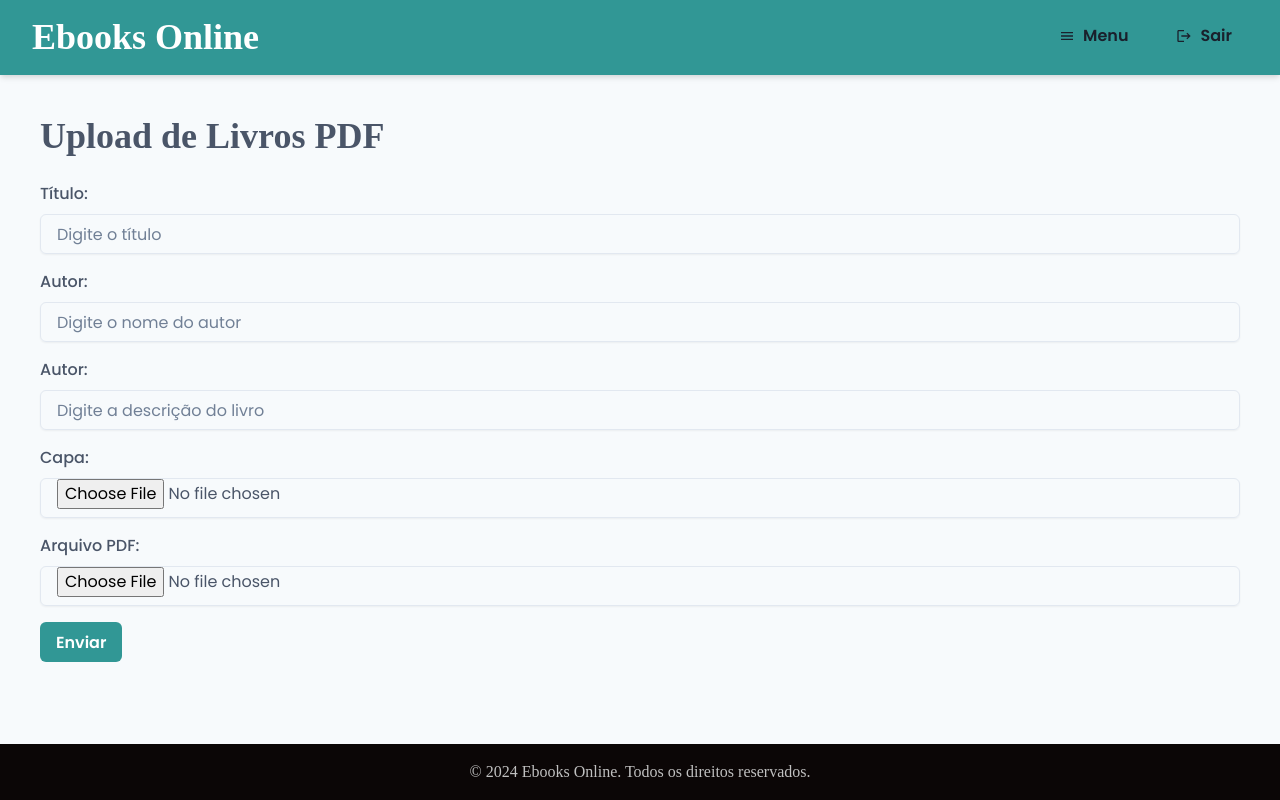
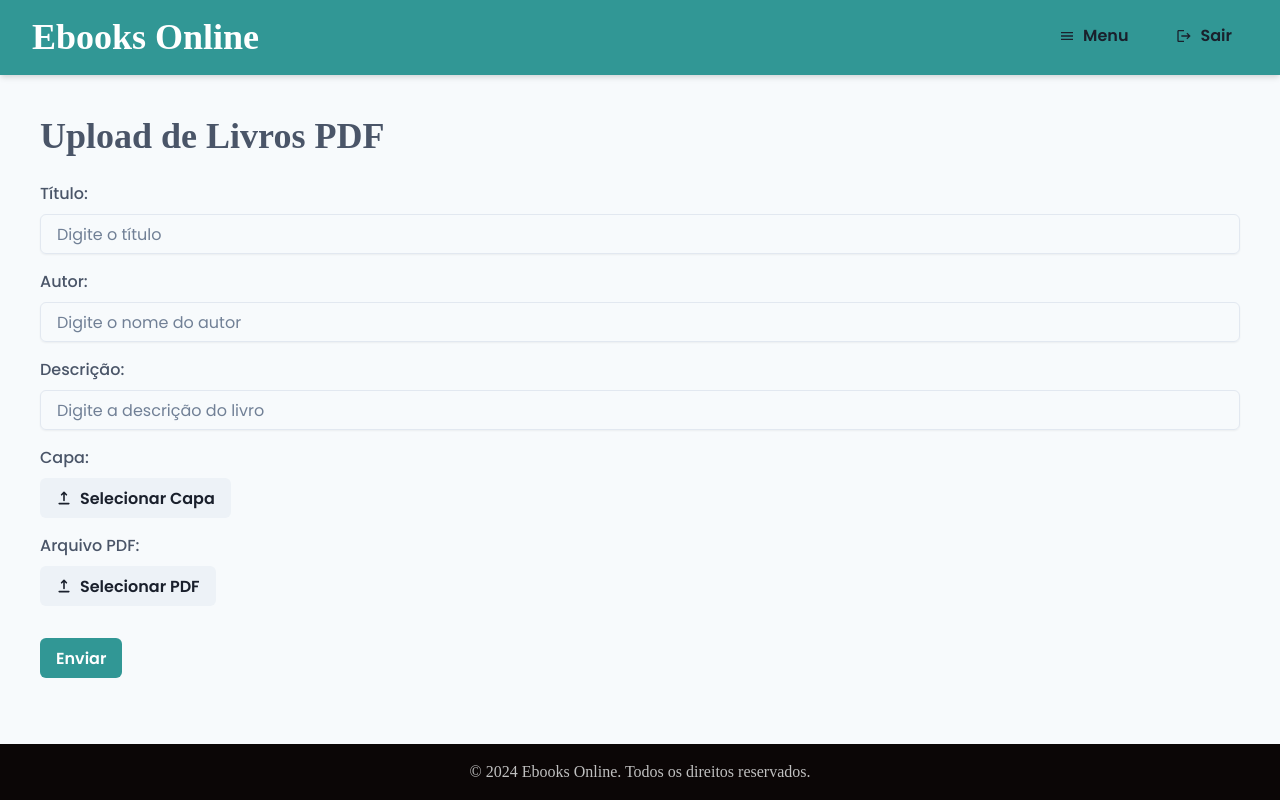
Before and after one commit to HeloisaFelizardo/ebooks-online-app, a React (Vite) app: page /admin/upload in a window 1280 px wide. Built offline with nearby package versions, Linux system fonts and the light colour scheme; sample sign-in values are in the browser's storage; a web font is replaced by a local one.

Commit message:
modified: adicionando icone de upload, estilizando botão de upload

```diff
--- a/src/hooks/useDownload.js
+++ b/src/hooks/useDownload.js
@@ -36,8 +36,8 @@ const useDownload = () => {
       if (error.response && error.response.status === 403) {
         setToken(null); // Limpa o token
         toast({
-          title: 'Não foi possível fazer o download',
-          description: 'Sessão expirada. Faça o login novamente.',
+          title: 'Sessão expirada.',
+          description: 'Você precisa estar logado para fazer download de livros.',
           status: 'error',
           duration: 5000,
           isClosable: true,
--- a/src/pages/admin/Upload.jsx
+++ b/src/pages/admin/Upload.jsx
@@ -7,35 +7,48 @@ import {
   FormLabel,
   FormControl,
   useToast,
-  FormErrorMessage, Spinner
+  FormErrorMessage,
+  Spinner,
+  Icon
 } from '@chakra-ui/react';
-import {postBook} from "../../services/bookService.js";
+import { postBook } from "../../services/bookService.js";
 import useForm from "../../hooks/useForm.js";
-import {useAuth} from "../../hooks/useAuth.js";
-import {useState} from "react";
+import { useAuth } from "../../hooks/useAuth.js";
+import { useState, useRef } from "react";
+import { HiUpload } from "react-icons/hi";
 
 const Upload = () => {
   const [loading, setLoading] = useState(false);
+  const [coverName, setCoverName] = useState("");
+  const [pdfName, setPdfName] = useState("");
+
+  const coverInputRef = useRef();
+  const pdfInputRef = useRef();
 
   const validationRules = {
     title: (value) => (!value ? 'Título é obrigatório' : ''),
     author: (value) => (!value ? 'Autor é obrigatório' : ''),
-    cover: (value) => (!value ? 'Capa do livro é obrigatório' : ''),
+    cover: (value) => (!value ? 'Capa do livro é obrigatória' : ''),
     description: (value) => (!value ? 'Descrição é obrigatória' : ''),
     pdf: (value) => (!value ? 'Livro PDF é obrigatório' : ''),
   };
 
-  const {formData, error, validate, handleChange} = useForm(
-    {title: '', author: '', description: '', cover: null, pdf: null},
+  const { formData, error, validate, handleChange } = useForm(
+    { title: '', author: '', description: '', cover: null, pdf: null },
     validationRules
   );
 
   const toast = useToast();
-  const {token} = useAuth();
+  const { token } = useAuth();
 
   const handleFileChange = (event) => {
-    const {name, files} = event.target;
-    handleChange({target: {name, value: files[0]}});
+    const { name, files } = event.target;
+    const file = files[0];
+    if (file) {
+      handleChange({ target: { name, value: file } });
+      if (name === "cover") setCoverName(file.name);
+      if (name === "pdf") setPdfName(file.name);
+    }
   };
 
   const handleSubmit = async (event) => {
@@ -43,7 +56,7 @@ const Upload = () => {
 
     if (!validate()) return;
 
-    const {title, author, description, cover, pdf} = formData;
+    const { title, author, description, cover, pdf } = formData;
 
     const formDataObj = new FormData();
     formDataObj.append('title', title);
@@ -66,25 +79,19 @@ const Upload = () => {
         isClosable: true,
       });
     } catch (e) {
-      if (e.response && e.response.status === 400 && e.response.data.error === 'Livro já cadastrado.') {
-        toast({
-          title: 'Erro no upload',
-          description: 'Esse livro já foi cadastrado.',
-          status: 'error',
-          duration: 5000,
-          isClosable: true,
-        });
-      } else {
-        console.error("Erro ao fazer upload do livro:", e);
+      const message = e.response?.status === 400 && e.response.data.error === 'Livro já cadastrado.'
+        ? 'Esse livro já foi cadastrado.'
+        : e.response?.status === 403
+          ? 'Você precisa estar logado para fazer upload de livros.'
+          : 'Algo deu errado ao fazer upload do livro.';
 
-        toast({
-          title: 'Erro no upload',
-          description: 'Algo deu errado ao fazer upload do livro.',
-          status: 'error',
-          duration: 5000,
-          isClosable: true,
-        });
-      }
+      toast({
+        title: 'Erro no upload',
+        description: message,
+        status: 'error',
+        duration: 5000,
+        isClosable: true,
+      });
     } finally {
       setLoading(false);
     }
@@ -108,24 +115,44 @@ const Upload = () => {
         </FormControl>
 
         <FormControl mb={4} isInvalid={error.description}>
-          <FormLabel>Autor:</FormLabel>
+          <FormLabel>Descrição:</FormLabel>
           <Input type="text" name="description" placeholder="Digite a descrição do livro" onChange={handleChange} boxShadow="sm"/>
           {error.description && <FormErrorMessage>{error.description}</FormErrorMessage>}
         </FormControl>
 
         <FormControl mb={4} isInvalid={error.cover}>
           <FormLabel>Capa:</FormLabel>
-          <Input type="file" accept="image/*" name="cover" boxShadow="sm" onChange={handleFileChange}/>
+          <Input
+            type="file"
+            accept="image/*"
+            name="cover"
+            ref={coverInputRef}
+            onChange={handleFileChange}
+            style={{ display: 'none' }}
+          />
+          <Button onClick={() => coverInputRef.current.click()} leftIcon={<Icon as={HiUpload} />}>
+            {coverName || 'Selecionar Capa'}
+          </Button>
           {error.cover && <FormErrorMessage>{error.cover}</FormErrorMessage>}
         </FormControl>
 
         <FormControl mb={4} isInvalid={error.pdf}>
           <FormLabel>Arquivo PDF:</FormLabel>
-          <Input type="file" accept="application/pdf" name="pdf" boxShadow="sm" onChange={handleFileChange}/>
+          <Input
+            type="file"
+            accept="application/pdf"
+            name="pdf"
+            ref={pdfInputRef}
+            onChange={handleFileChange}
+            style={{ display: 'none' }}
+          />
+          <Button onClick={() => pdfInputRef.current.click()} leftIcon={<Icon as={HiUpload} />}>
+            {pdfName || 'Selecionar PDF'}
+          </Button>
           {error.pdf && <FormErrorMessage>{error.pdf}</FormErrorMessage>}
         </FormControl>
 
-        <Button colorScheme="teal" type="submit">
+        <Button colorScheme="teal" type="submit" mt={4} isDisabled={loading}>
           {loading ? <Spinner size="sm"/> : "Enviar"}
         </Button>
       </Box>
--- a/src/services/userService.js
+++ b/src/services/userService.js
@@ -16,7 +16,6 @@ export const registerUser = async (userData) => {
 // Função para buscar a lista de usuários da API
 export const fetchUsers = async (token) => {
   try {
-    console.log('Token:', token);
     if (!token) {
       throw new Error('Usuário não autenticado!');
     }
```
